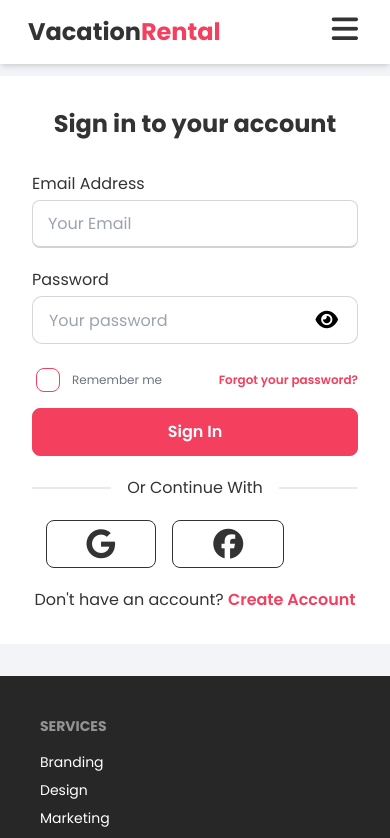
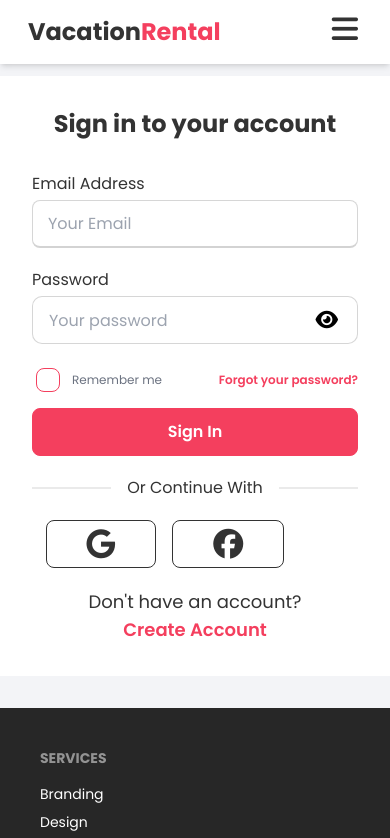
Before and after one commit to abujakariacse/vacation-rental, a React (Create React App) app: page /login in a window 390 px wide. Shown: the top 838 px of the page. Built offline with nearby package versions, Linux system fonts and the light colour scheme.

Commit message:
login correction

```diff
--- a/package.json
+++ b/package.json
@@ -13,6 +13,7 @@
     "react-datepicker": "^4.8.0",
     "react-dom": "^18.0.0",
     "react-firebase-hooks": "^5.0.3",
+    "react-hook-form": "^7.33.0",
     "react-loader-spinner": "^5.1.5",
     "react-parallax": "^3.5.1",
     "react-query": "^3.39.1",
--- a/src/Pages/Login.js
+++ b/src/Pages/Login.js
@@ -19,7 +19,9 @@ const Login = () => {
                         <div>
                             <div className='mb-5 lg:w-9/12 mx-auto'>
                                 <label className='block mb-1' htmlFor="email">Email Address</label>
-                                <input type="email" name='email' placeholder="Your Email" className="input input-bordered w-full max-w-lg focus:outline-none focus:border-2 text-base email-field" required />
+                                <div>
+                                    <input type="email" name='email' placeholder="Your Email" className="input input-bordered w-full max-w-lg focus:outline-none focus:border-2 text-base email-field" required />
+                                </div>
                             </div>
                             <div>
                                 <div className='my-4 lg:w-9/12 mx-auto'>
@@ -65,7 +67,7 @@ const Login = () => {
                             </button>
                         </div>
                         <div>
-                            <h2 className='text-center mt-5'>Don't have an account? <span className='font-semibold text-primary'><Link to='register'>Create Account</Link></span></h2>
+                            <h2 className='text-center mt-5 lg:text-base text-lg'>Don't have an account? <span className='font-semibold text-primary lg:inline block text-lg'><Link to='register'>Create Account</Link></span></h2>
                         </div>
                     </div>
                 </div>
```
Also changed, not shown: 1 other file (tests, documents, lock files or other folders).
